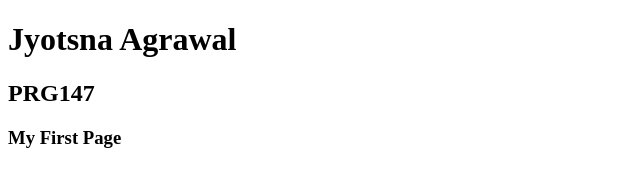
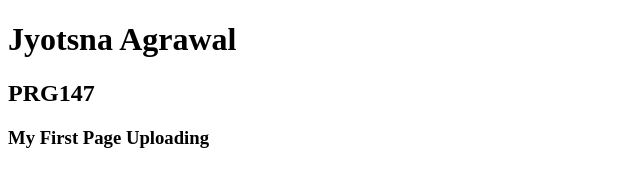
Before and after one commit to jyotsnaagrawal/JavaScript23, a plain HTML site: page learn-git/index.html in a window 1280 px wide. Shown: the whole page, without its empty margins (0-640 px from the left). Drawn offline with Linux system fonts and the light colour scheme.

Commit message:
https://jagrawal.mccweb.net/

```diff
--- a/learn-git/index.html
+++ b/learn-git/index.html
@@ -12,7 +12,7 @@
     </h1>
     <h2>PRG147</h2>
     <h3>
-        My First Page
+        My First Page Uploading
     </h3>
 </body>
 </html>
```
